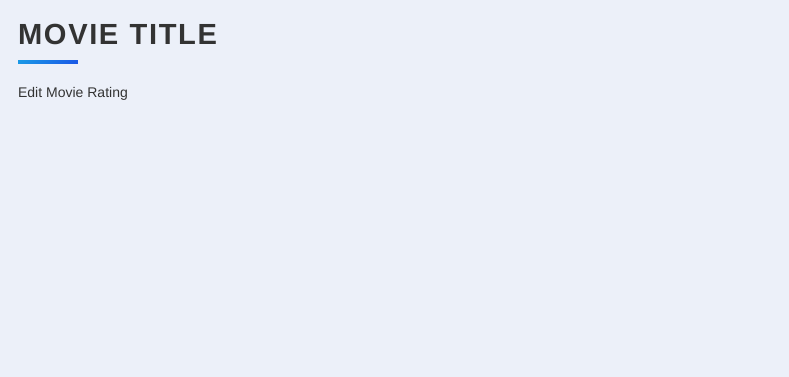
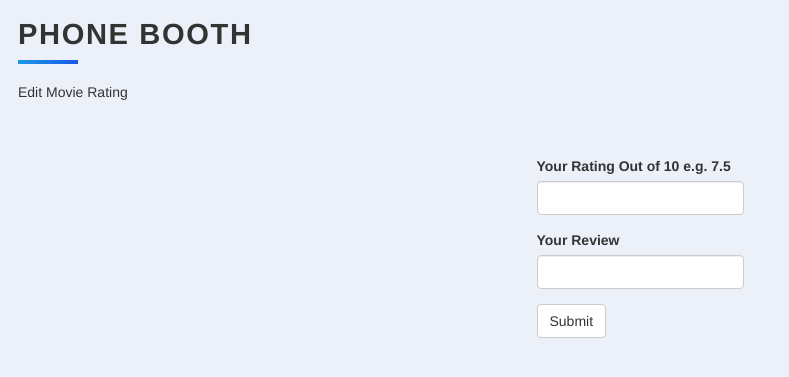
Before and after one commit to cburgyan/Top10Movies_Flask_Bootstrap_SQLAlchemy_FlaskForm_wtforms_requests_os_wtforms_validators_Datarequired, a Flask app: template templates/edit.html in a window 1280 px wide. Shown: the top 377 px of the page, without its empty margins (0-789 px from the left). Run offline with Flask 2, Linux system fonts and the light colour scheme; the template is opened without the code that fills it: values that come from a table or form of the project are taken from there, others are empty; data comes from the database, SQL or seed files in the repository; both versions use the stored data as it was after the commit; some libraries are stand-ins or nearby versions.

Commit message:
enable an update to a movie's ratings or review

```diff
--- a/main.py
+++ b/main.py
@@ -33,8 +33,17 @@ class Movie(db.Model):
         return f'<Movie {self.title}>'
 
 
+class RateMovieForm(FlaskForm):
+    rating = StringField('Your Rating Out of 10 e.g. 7.5', validators=[DataRequired()])
+    review = StringField('Your Review', validators=[DataRequired()])
+    submit = SubmitField('Submit')
+
 # Create Table
 db.create_all()
+
+
+
+
 
 # new_movie = Movie(
 #     title="Phone Booth",
@@ -69,5 +78,19 @@ def home():
     return render_template("index.html", movies=Movie.query.all())
 
 
+@app.route("/edit/<id>", methods=['POST', 'GET'])
+def edit_page(id):
+    form = RateMovieForm()
+    movie = Movie.query.filter_by(id=id).first()
+    if form.validate_on_submit():
+        movie.rating = float(form.rating.data)
+        movie.review = form.review.data
+        db.session.commit()
+        return redirect(url_for('home'))
+    return render_template('edit.html', movie=movie, form=form)
+
+
+
+
 if __name__ == '__main__':
     app.run(debug=True)
--- a/templates/edit.html
+++ b/templates/edit.html
@@ -12,7 +12,8 @@
 
 {% block content %}
 <div class="content">
-  <h1 class="heading">Movie Title</h1>
+  <h1 class="heading">{{ movie['title'] }}</h1>
     <p class="description">Edit Movie Rating</p>
+    {{ wtf.quick_form(form, novalidate=True) }}
   </div>
 {% endblock %}
--- a/templates/index.html
+++ b/templates/index.html
@@ -33,8 +33,8 @@
             {{ movies[index]['description'] }}
         </p>
 
-        <a href="#" class="button">Update</a>
-        <a href="#" class="button delete-button">Delete</a>
+        <a href="{{ url_for('edit_page', id=movies[index]['id']) }}" class="button">Update</a>
+        <a href="{{ url_for('delete_movie', id=movies[index]['id']) }}" class="button delete-button">Delete</a>
 
       </div>
     </div>
```
Also changed, not shown: movies-collection.db.
